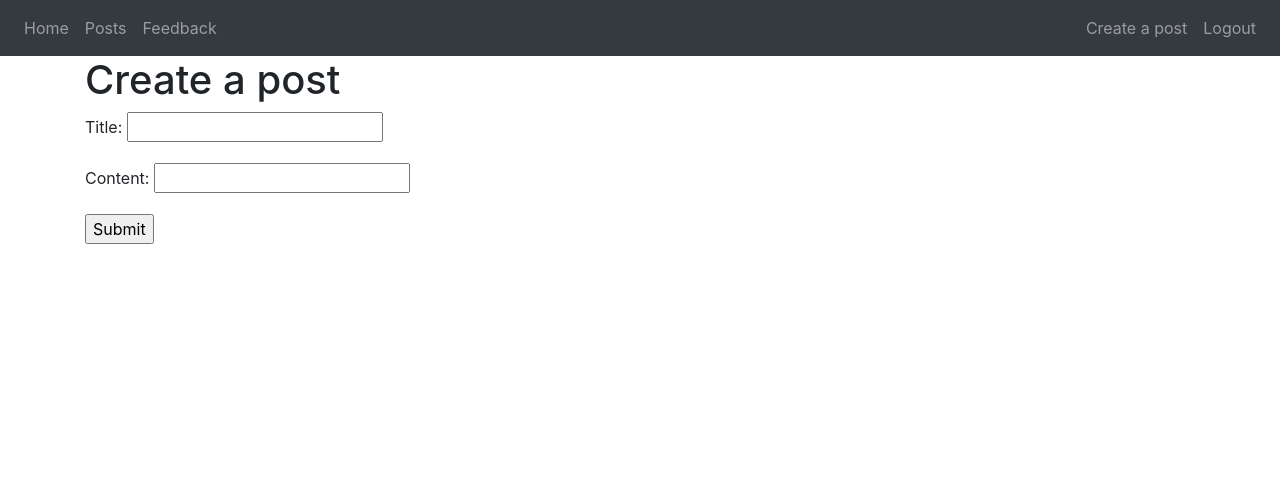
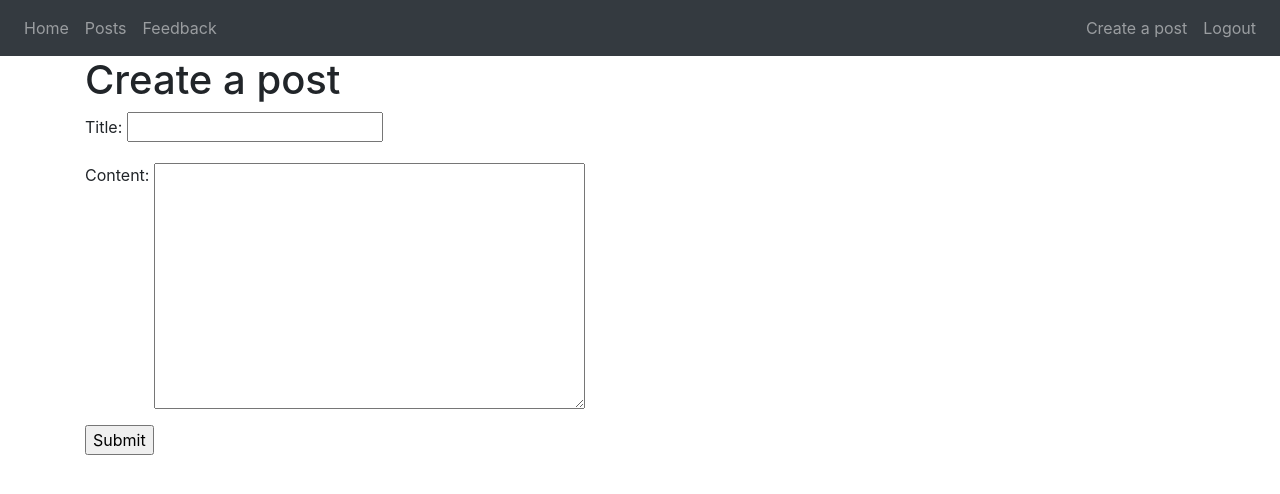
Before and after one commit to TheDomesticUser/blog, a Django app: page /post/ in a window 1280 px wide. Shown: the top 494 px of the page. Run offline with Django 3.2, Linux system fonts and the light colour scheme; the visitor is signed in with stand-in values (Sample User, id 1); some libraries are stand-ins or nearby versions.

Commit message:
Fixed bugs in the post system

```diff
--- a/basic_app/forms.py
+++ b/basic_app/forms.py
@@ -1,8 +1,9 @@
 from django.forms import ModelForm
 from django import forms
-from .models import User, Post, Comment
 from django.core.exceptions import ValidationError
 from django.core.validators import MinLengthValidator
+
+from basic_app import models
 
 class SignUpForm(ModelForm):
     password = forms.CharField(max_length=20, widget=forms.PasswordInput, validators=[
@@ -10,12 +11,19 @@ class SignUpForm(ModelForm):
     ])
 
     class Meta:
-        model = User
+        model = models.User
         fields = ('username', 'password', 'email') # all fields
 
 class LoginForm(ModelForm):
     password = forms.CharField(max_length=20, widget=forms.PasswordInput)
 
     class Meta:
-        model = User
+        model = models.User
         fields = ('username', 'password')
+
+class CreatePostForm(ModelForm):
+    content = forms.CharField(max_length=1024, widget=forms.Textarea)
+
+    class Meta:
+        model = models.Post
+        fields = ('title', 'content')
--- a/basic_app/models.py
+++ b/basic_app/models.py
@@ -21,7 +21,7 @@ class Post(models.Model):
     author = models.ForeignKey(User, on_delete=models.CASCADE, related_name='author')
     title = models.CharField(max_length=128)
     content = models.CharField(max_length=1024)
-    date_posted = models.DateField(auto_now=True)
+    datetime_posted = models.DateTimeField(auto_now=True)
 
     def __str__(self):
         return self.title
@@ -30,7 +30,7 @@ class Comment(models.Model):
     commenter = models.ForeignKey(User, on_delete=models.CASCADE, related_name='commenter')
     post_commented = models.ForeignKey(Post, on_delete=models.CASCADE, related_name='post_commented')
     comment = models.CharField(max_length=1024)
-    date_commented = models.DateField()
+    datetime_commented = models.DateTimeField(auto_now=True)
 
     def __str__(self):
         return self.commenter.username + ': ' + str(self.date_commented)
--- a/basic_app/templates/basic_app/base.html
+++ b/basic_app/templates/basic_app/base.html
@@ -7,6 +7,12 @@
   <link rel="stylesheet" href="https://stackpath.bootstrapcdn.com/bootstrap/4.4.1/css/bootstrap.min.css" integrity="sha384-Vkoo8x4CGsO3+Hhxv8T/Q5PaXtkKtu6ug5TOeNV6gBiFeWPGFN9MuhOf23Q9Ifjh" crossorigin="anonymous">
 </head>
 <body>
+  <style>
+    textarea {
+      vertical-align: top;
+    }
+  </style>
+
   <nav class="navbar navbar-expand-lg navbar-dark bg-dark" id="options">
     <div class="collapse navbar-collapse" id="navbarNav">
       <ul class="navbar-nav mr-auto">
--- a/basic_app/templates/basic_app/posts_list.html
+++ b/basic_app/templates/basic_app/posts_list.html
@@ -11,7 +11,7 @@
         <h5 class="card-title">{{ post.title }}</h5>
         <h6 class="card-subtitle mb-2 text-muted">{{ post.author.username }}</h6>
         <p class="card-text">{{ post.content }}</p>
-        <p class="card-text"><small class="text-muted">{{ post.date_posted }}</small></p>
+        <p class="card-text"><small class="text-muted">{{ post.datetime_posted }}</small></p>
       </div>
     </div>
   {% endfor %}
--- a/basic_app/views.py
+++ b/basic_app/views.py
@@ -6,6 +6,9 @@ from django.contrib.auth.mixins import LoginRequiredMixin
 from django.contrib.auth.decorators import login_required
 from django.contrib.auth.hashers import make_password
 from django.contrib.auth.hashers import check_password
+
+from django.urls import reverse
+from django.shortcuts import redirect
 
 from . import forms
 from . import models
@@ -58,13 +61,13 @@ class PostsListView(ListView):
     model = models.Post
     object_list = 'posts_list'
 
+    ordering = ['-datetime_posted']
+
 class PostCreateView(LoginRequiredMixin, CreateView):
     template_name = 'basic_app/create_post.html'
     login_url = '../../login/'
 
-    model = models.Post
-
-    fields = ('title', 'content')
+    form_class = forms.CreatePostForm
 
     def form_valid(self, form):
         data = form.cleaned_data
@@ -75,4 +78,4 @@ class PostCreateView(LoginRequiredMixin, CreateView):
 
         post.save()
 
-        return render(self.request, 'basic_app/posts_list.html')
+        return redirect('../posts')
```
Also changed, not shown: 1 other file.
